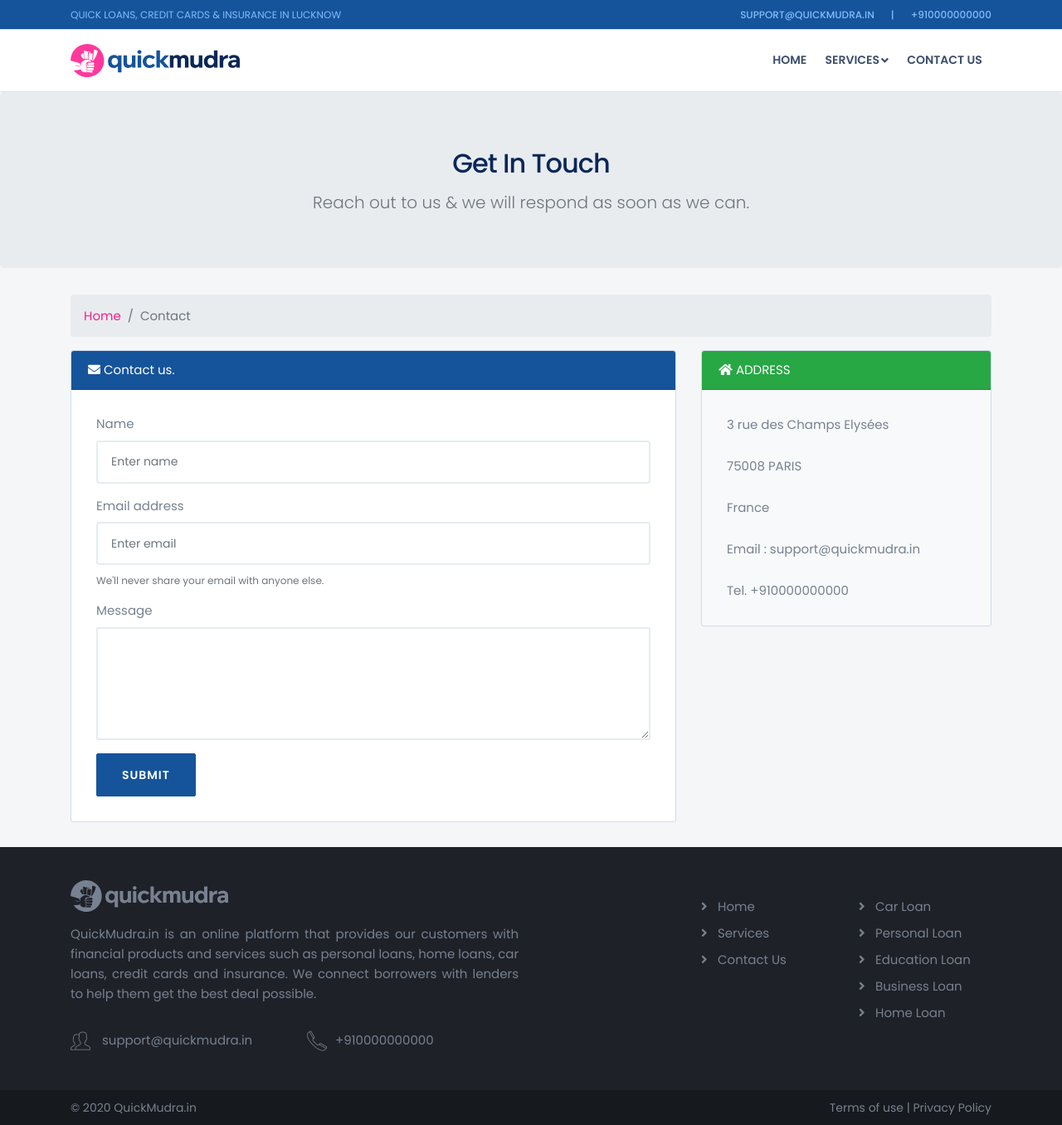
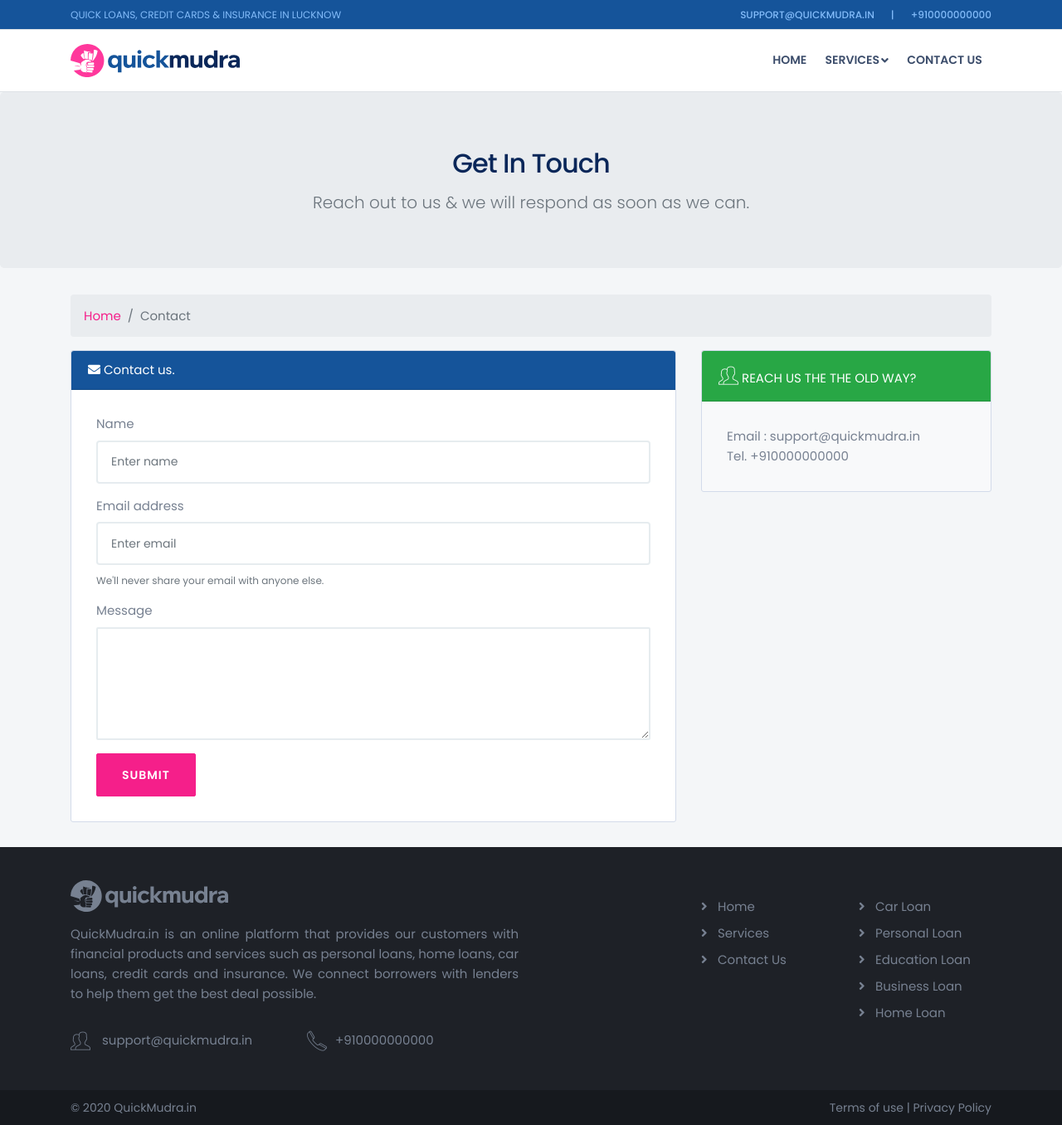
Before and after one commit to jaswinder-singh/creditme, a Jekyll site: the page built from pages/contact.html, in a window 1280 px wide and 1356 px high. Shown: the whole window at 83% size. Built offline with Jekyll 4.4.1, drawn with Linux system fonts in a browser that asks for light colours; nearby versions of some CDN libraries.

Commit message:
Update contact.html

```diff
--- a/pages/contact.html
+++ b/pages/contact.html
@@ -45,21 +45,17 @@ permalink: /contact-us
                             <textarea class="form-control" id="message" rows="6" required></textarea>
                         </div>
                         <div class="mx-auto">
-                        <button type="submit" class="btn btn-primary text-right">Submit</button></div>
+                        <button type="submit" class="btn btn-secondary text-right">Submit</button></div>
                     </form>
                 </div>
             </div>
         </div>
         <div class="col-12 col-sm-4">
             <div class="card bg-light mb-3">
-                <div class="card-header bg-success text-white text-uppercase"><i class="fa fa-home"></i> Address</div>
+                <div class="card-header bg-success text-white text-uppercase"><i class="icon-users icon-1x "></i> Reach us the the old way?</div>
                 <div class="card-body">
-                    <p>3 rue des Champs Elysées</p>
-                    <p>75008 PARIS</p>
-                    <p>France</p>
-                    <p>Email : {{ site.email }}</p>
-                    <p>Tel. {{ site.phone }}</p>
-
+                    <p>Email : {{ site.email }}<br>
+					   Tel. {{ site.phone }}</p>
                 </div>
 
             </div>
```
